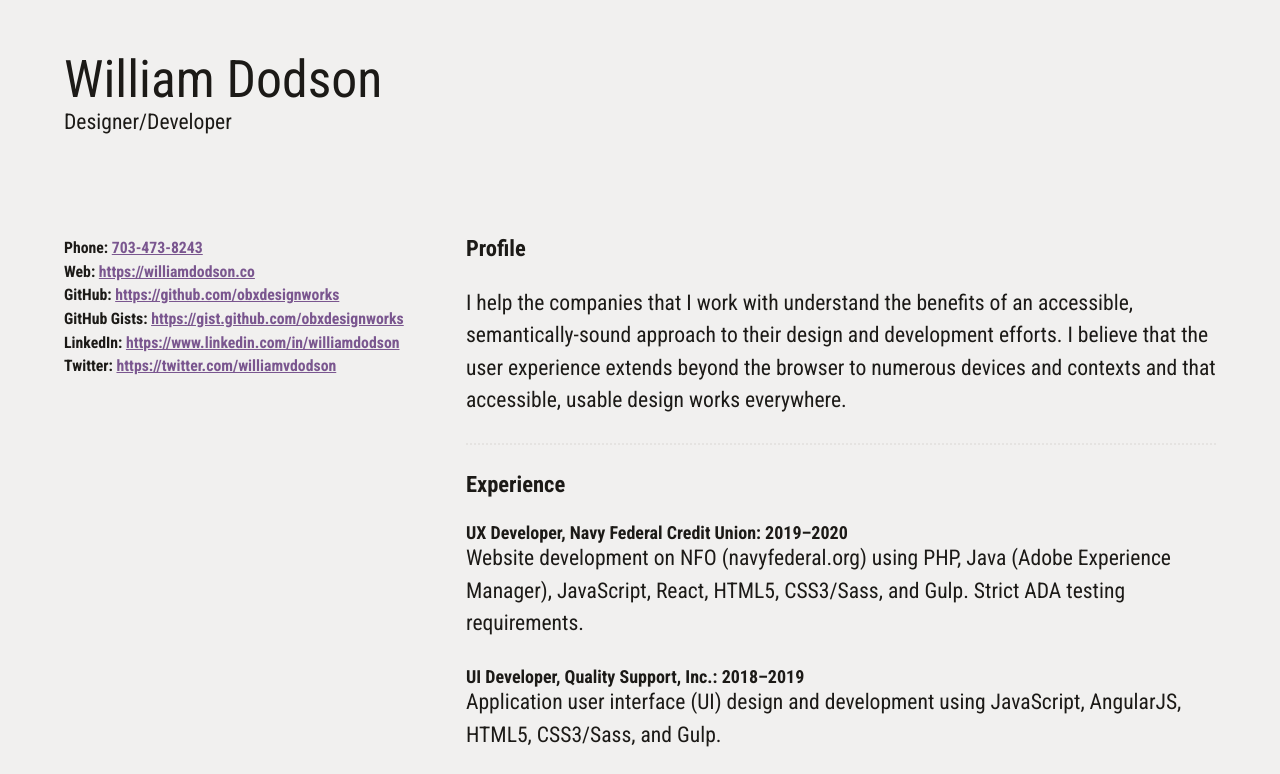
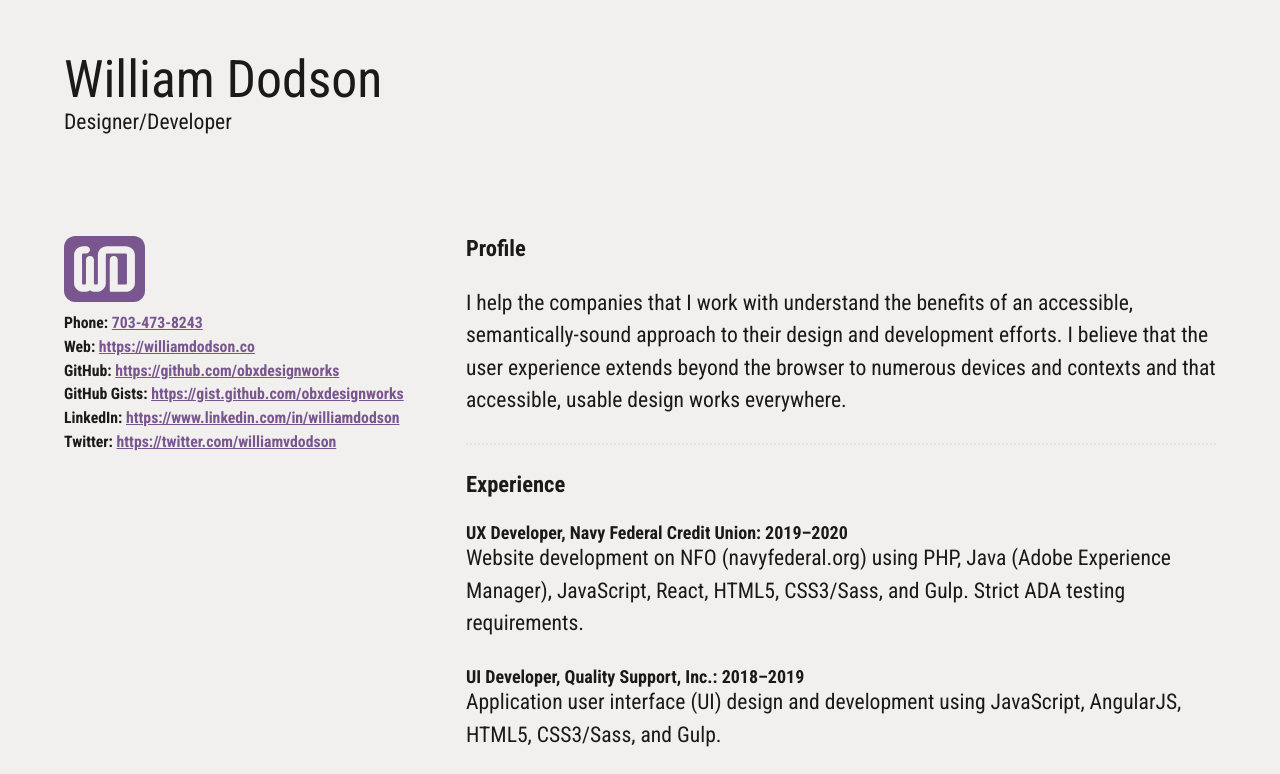
Before and after one commit to williamdodson/resume.williamdodson.co, a Gatsby site: page / in a window 1280 px wide. Shown: the top 774 px of the page. Built offline with nearby package versions, Linux system fonts and the light colour scheme; Gatsby itself is replaced by a stand-in of ours.

Commit message:
Added logo icon to sidebar

```diff
--- a/src/components/main.scss
+++ b/src/components/main.scss
@@ -4,4 +4,5 @@
 @import 'scss/settings';
 @import 'scss/reset';
 @import 'scss/layout';
-@import 'scss/typography'
+@import 'scss/typography';
+@import 'scss/images';
--- /dev/null
+++ b/src/components/scss/_images.scss
@@ -0,0 +1,8 @@
+/// Section: Images
+//  ======================================================================
+
+.logo-icon {
+  height: auto;
+  margin-bottom: 0;
+  width: 4.5rem;
+}
--- a/src/components/sidebar.js
+++ b/src/components/sidebar.js
@@ -3,6 +3,7 @@ import SocialLinks from "../../content/social-links.json"
 
 const Sidebar = () => (
   <aside class="contact-info">
+    <img alt="" class="logo-icon" src={'./william-dodson-icon.svg'} role="presentation" />
     <ul class="social-links">
       {SocialLinks.map((data, index) => {
         let link = data.URL;
```
Also changed, not shown: static/william-dodson-icon.svg (added).
